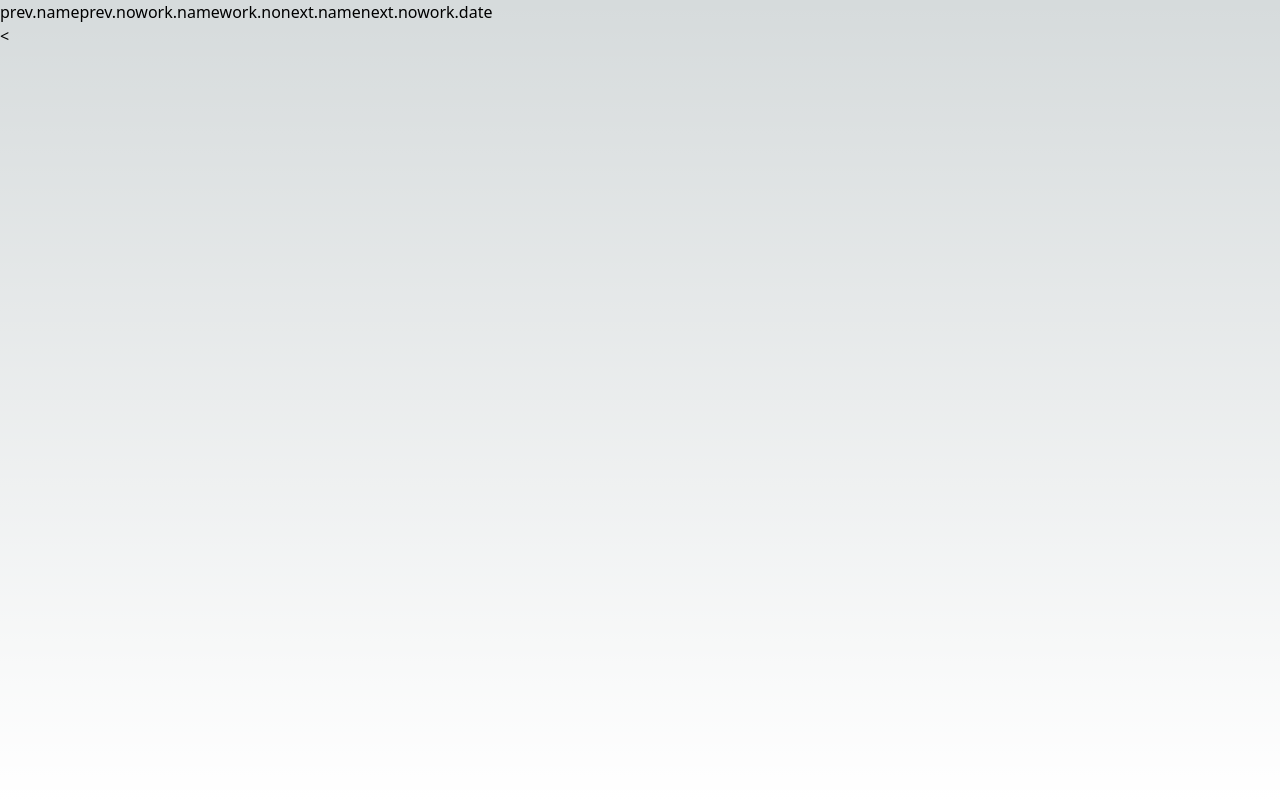
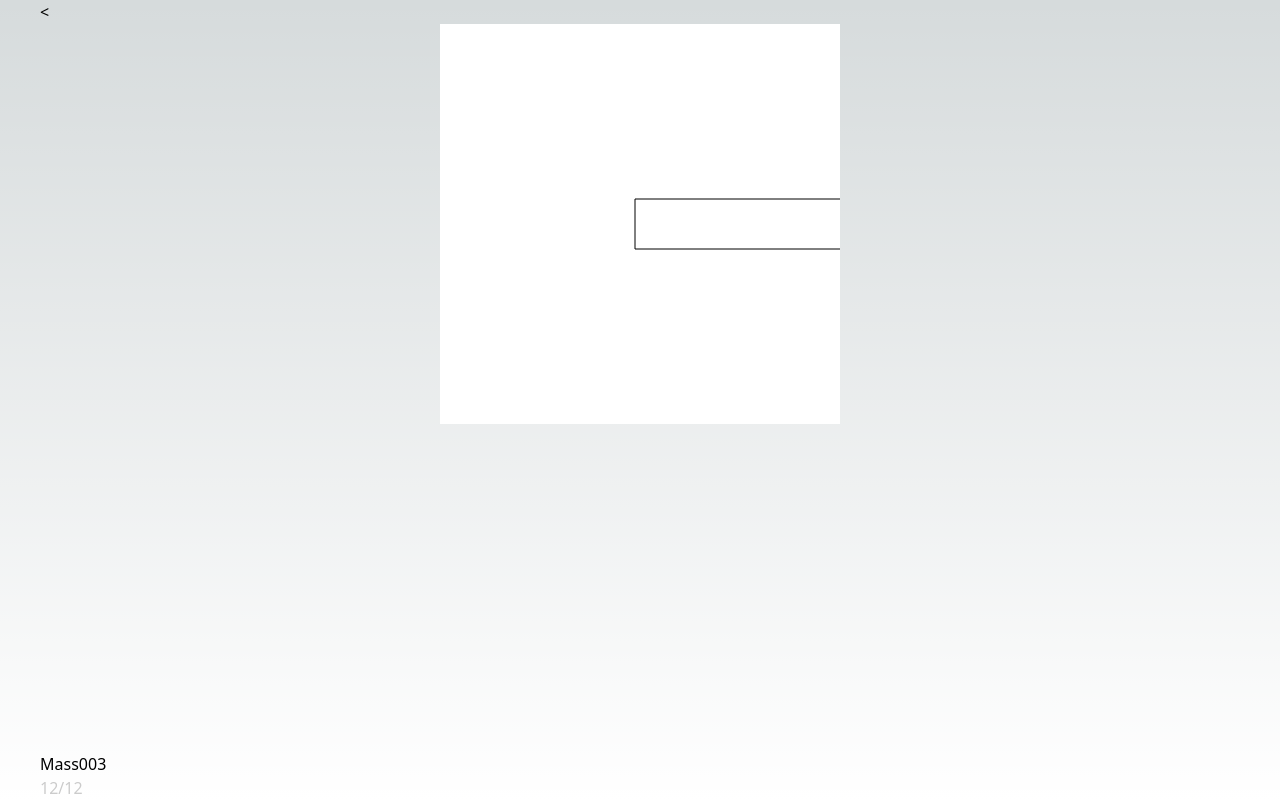
Before and after one commit to myPandaStore/react-100, a Next.js app: page /003 in a window 1280 px wide. Built offline with nearby package versions, Linux system fonts and the light colour scheme.

Commit message:
chore: finish Paper & init useFullscreen

```diff
--- a/src/app/001/page.tsx
+++ b/src/app/001/page.tsx
@@ -2,8 +2,8 @@
  * @Author: luckin 1832114807@qq.com
  * @Date: 2023-12-02 16:56:08
  * @LastEditors: luckin 1832114807@qq.com
- * @LastEditTime: 2023-12-05 09:28:02
- * @FilePath: \my-100\src\app\001\page.tsx
+ * @LastEditTime: 2023-12-16 15:50:20
+ * @FilePath: \react-100\src\app\001\page.tsx
  * @Description:
  *
  * Copyright (c) 2023 by ${git_name_email}, All Rights Reserved.
@@ -11,6 +11,8 @@
 'use client'
 
 import { useState } from "react";
+import Page from '../components/paper'
+
 
 type SquareType = {
     value: String | null,
@@ -90,7 +92,7 @@ function Board({ xIsNext, squares, onPlay }: BoardType) {
     );
 }
 
-export default function Game() {
+function Game() {
     const [history, setHistory] = useState([Array(9).fill(null)])
     const [currentMove, setCurrentMove] = useState(0)
     const currentSquares = history[currentMove];
@@ -129,3 +131,9 @@ export default function Game() {
         </div>
     )
 }
+
+export default function App() {
+    return (
+        <Page slot={Game()} />
+    )
+}
--- a/src/app/002/page.tsx
+++ b/src/app/002/page.tsx
@@ -2,14 +2,15 @@
  * @Author: luckin 1832114807@qq.com
  * @Date: 2023-12-02 16:59:04
  * @LastEditors: luckin 1832114807@qq.com
- * @LastEditTime: 2023-12-12 19:54:02
- * @FilePath: \my-100\src\app\002\page.tsx
+ * @LastEditTime: 2023-12-16 15:51:58
+ * @FilePath: \react-100\src\app\002\page.tsx
  * @Description:
  *
  * Copyright (c) 2023 by ${git_name_email}, All Rights Reserved.
  */
 'use client'
 import { useState } from "react"
+import Page from '../components/paper'
 
 type SearchBarType = {
   filterText: string
@@ -108,7 +109,7 @@ function FilterableProductTable({ products }: { products: ProductItem[] }) {
   const [inStockOnly, setInStockOnly] = useState(false)
 
   return (
-    <div className="w-400px m-auto bg-white rounded-xl p-10">
+    <div className="w-96 m-auto bg-white rounded-xl p-10">
       <SearchBar
         filterText={filterText}
         inStockOnly={inStockOnly}
@@ -133,6 +134,9 @@ const PRODUCTS = [
   { category: "Vegetables", price: "$1", stocked: true, name: "Peas" }
 ];
 
+
 export default function App() {
-  return <FilterableProductTable products={PRODUCTS} />
+  return (
+    <Page slot={FilterableProductTable({ products: PRODUCTS })} />
+  )
 }
--- a/src/app/003/page.tsx
+++ b/src/app/003/page.tsx
@@ -2,7 +2,7 @@
  * @Author: luckin 1832114807@qq.com
  * @Date: 2023-12-11 17:45:52
  * @LastEditors: luckin 1832114807@qq.com
- * @LastEditTime: 2023-12-16 08:48:10
+ * @LastEditTime: 2023-12-16 10:57:01
  * @FilePath: \react-100\src\app\003\page.tsx
  * @Description:
  *
@@ -11,7 +11,7 @@
 "use client"
 import { useEffect, useRef } from 'react'
 import { Engine, Render, Bodies, World, } from 'matter-js'
-import Page from '../components/page'
+import Page from '../components/paper'
 
 function noop(): void {
     console.log('noop')
@@ -24,69 +24,69 @@ const f = {
 export default function App() {
 
     return (
-        <Page />
+        <Page slot={Mass()} />
     )
 }
 
 
-// export function Mass() {
-//     const canvasRef = useRef<any>()
-//     const engine = useRef(Engine.create())
+function Mass() {
+    const canvasRef = useRef<any>()
+    const engine = useRef(Engine.create())
 
-//     f.add = () => {
-//         console.log('f.add')
-//         const boxA = Bodies.rectangle(180, -40, 80, 80, { render: wireFrame })
-//         World.add(engine.current.world, [boxA])
-//     }
+    f.add = () => {
+        console.log('f.add')
+        const boxA = Bodies.rectangle(180, -40, 80, 80, { render: wireFrame })
+        World.add(engine.current.world, [boxA])
+    }
 
-//     const wireFrame = {
-//         fillStyle: 'transparent',
-//         strokeStyle: 'black',
-//         lineWidth: 1,
-//     }
+    const wireFrame = {
+        fillStyle: 'transparent',
+        strokeStyle: 'black',
+        lineWidth: 1,
+    }
 
-//     useEffect(() => {
-//         const render = Render.create({
-//             element: canvasRef.current,
-//             engine: engine.current,
-//             options: {
-//                 width: 400,
-//                 height: 400,
-//                 background: '#ffffff',
-//                 wireframes: false,
-//             }
-//         })
+    useEffect(() => {
+        const render = Render.create({
+            element: canvasRef.current,
+            engine: engine.current,
+            options: {
+                width: 400,
+                height: 400,
+                background: '#ffffff',
+                wireframes: false,
+            }
+        })
 
 
-//         const ground = Bodies.rectangle(400, 200, 410, 50,
-//             { isStatic: true, render: wireFrame },
-//         )
+        const ground = Bodies.rectangle(400, 200, 410, 50,
+            { isStatic: true, render: wireFrame },
+        )
 
-//         World.add(engine.current.world, [
-//             ground
-//         ])
+        World.add(engine.current.world, [
+            ground
+        ])
 
 
-//         f.add()
+        f.add()
 
-//         Engine.run(engine.current)
-//         Render.run(render)
+        Engine.run(engine.current)
+        Render.run(render)
 
-//         return () => {
-//             Render.stop(render)
-//             World.clear(engine.current.world, true)
-//             Engine.clear(engine.current)
-//             render.canvas.remove()
-//             render.textures = {}
-//         }
-//     }, [])
+        return () => {
+            Render.stop(render)
+            World.clear(engine.current.world, true)
+            Engine.clear(engine.current)
+            render.canvas.remove()
+            render.textures = {}
+        }
+    }, [])
 
 
-//     return (
-//         <div
-//             onClick={f.add}
-//             ref={canvasRef} className='w-full flex justify-center items-center'
-//         >
-//         </div>
-//     )
-// }
+    return (
+        <div
+            onClick={f.add}
+            ref={canvasRef} className='w-full flex justify-center items-center'
+        >
+        </div>
+    )
+}
--- a/src/app/Hooks/index.tsx
+++ b/src/app/Hooks/index.tsx
@@ -1,3 +1,5 @@
 import useTitle from "./useTitle";
 
 export { default as useTitle } from './useTitle';
+export { default as useFullscreen } from './useFullscreen';
+export { default as useEventListener } from './useEventListener';
--- /dev/null
+++ b/src/app/Hooks/useEventListener.tsx
@@ -0,0 +1,3 @@
+export default function useEventListener() {
+
+}
--- a/src/app/components/page.tsx
+++ /dev/null
@@ -1,37 +0,0 @@
-
-'use client'
-import Link from 'next/link'
-import { works } from '../works'
-import { usePathname } from 'next/navigation';
-import { useTitle } from '../Hooks/index';
-
-export default function Page() {
-    const pathname = usePathname();
-    const no = pathname.split('/')[1]
-    const index = works.findIndex((work) => work.no === no)
-    const work = works[index]
-    const prev = works[index - 1]
-    const next = works[index + 1]
-
-    useTitle(work ? `${no}. ${work.name}` : '404')
-
-    return (
-        <div className="paper">
-            <div className="bottom-nav">
-                <span>prev.name</span>
-                <span>prev.no</span>
-                <span>work.name</span>
-                <span>work.no</span>
-                <span>next.name</span>
-                <span>next.no</span>
-                <span>work.date</span>
-            </div>
-            <div className="nav cursor-pointer">
-                <Link href={'/'}>
-                    &lt;
-                </Link>
-            </div>
-            <div className="slot"></div>
-        </div>
-    )
-}
--- /dev/null
+++ b/src/app/components/paper.tsx
@@ -0,0 +1,95 @@
+/*
+ * @Author: luckin 1832114807@qq.com
+ * @Date: 2023-12-15 20:22:11
+ * @LastEditors: luckin 1832114807@qq.com
+ * @LastEditTime: 2023-12-16 16:40:06
+ * @FilePath: \react-100\src\app\components\paper.tsx
+ * @Description:
+ *
+ * Copyright (c) 2023 by ${git_name_email}, All Rights Reserved.
+ */
+
+'use client'
+import Link from 'next/link'
+import { works } from '../works'
+import { usePathname } from 'next/navigation';
+import { useState } from 'react';
+import { useTitle, } from '../Hooks/index';
+
+export default function Page(props: any) {
+    // init work pre next
+    const pathname = usePathname();
+    const no = pathname.split('/')[1]
+    const index = works.findIndex((work) => work.no === no)
+    const work = works[index]
+    const prev = works[index - 1]
+    const next = works[index + 1]
+    const { slot } = props
+
+    // check hover
+    const [isHovered, setIsHovered] = useState(false);
+    function handleMouseEnter() {
+        console.log('enter')
+        setIsHovered(true);
+    }
+    function handleMouseLeave() {
+        setIsHovered(false);
+        console.log('leave')
+    }
+    let computedBottomNavClass = 'bottom-nav fixed bottom-0 pl-10 '
+    const computedPrevAndNextClass = isHovered ?
+        'opacity-1 mt-0'
+        :
+        'opacity-0 -mt-6 block transition-all ease-in-out delay-150'
+
+    // change title according to different sub project
+    useTitle(work ? `${no}. ${work.name}` : '404')
+
+    //TODO full screen
+
+
+    return (
+        <div className="paper w-full">
+            <div className="nav cursor-pointer pl-10">
+                <Link href={'/'}>
+                    &lt;
+                </Link>
+            </div>
+            <div
+                className={computedBottomNavClass}
+                onMouseEnter={handleMouseEnter}
+                onMouseLeave={handleMouseLeave}
+            >
+                {
+                    prev &&
+                    <div className={computedPrevAndNextClass}>
+                        <Link href={prev.no}>
+                            <span>{prev.name}</span>
+                            <span>{prev.no}</span>
+                        </Link>
+                    </div>
+
+                }
+                <div className="current cursor-pointer">
+                    <span>{work.name}</span>
+                    <span>{work.no}</span>
+                </div>
+                {
+                    next &&
+                    <div className={computedPrevAndNextClass}>
+                        <Link href={next.no}>
+                            <span>{next.name}</span>
+                            <span>{next.no}</span>
+
+                        </Link>
+                    </div>
+
+                }
+                <span className='opacity-20'>{work.date}</span>
+            </div>
+            <div className="slot">
+                {slot}
+            </div>
+        </div>
+    )
+}
```
Also changed, not shown: src/app/Hooks/useFullscreen.tsx (added, +98 -0 lines), src/app/components/test.md (deleted).
